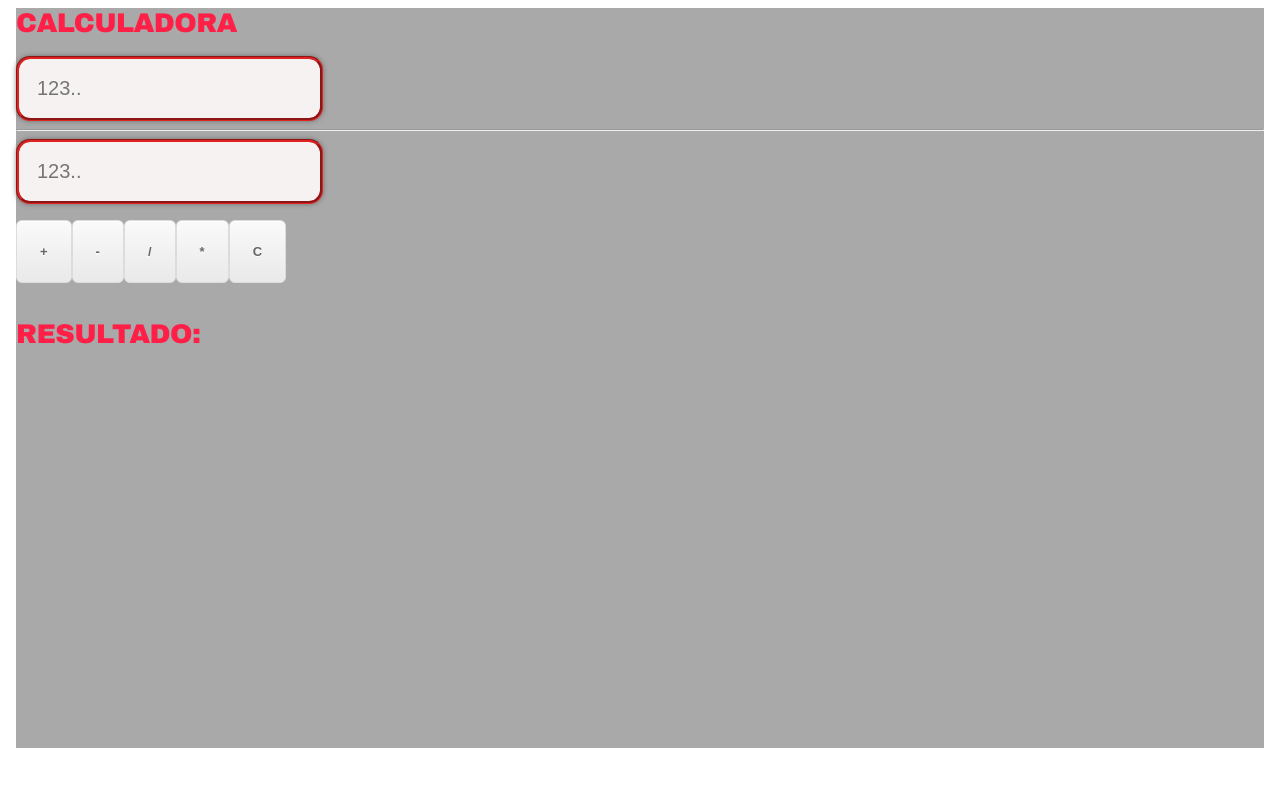
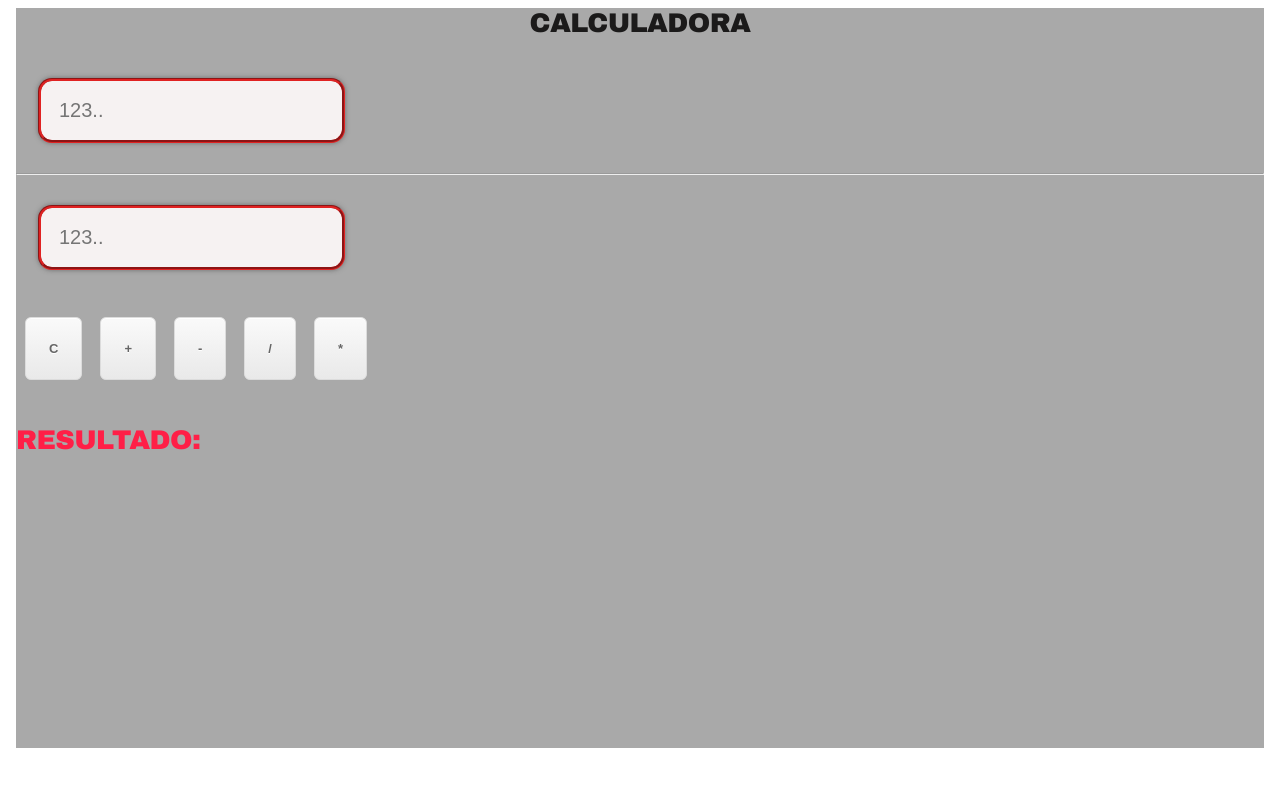
Before and after one commit to moaaskt/calculadora.moa, an Angular app: page / in a window 1280 px wide. Shown: the top 786 px of the page. Built offline with nearby package versions, Linux system fonts and the light colour scheme.

Commit message:
2 files modified

```diff
--- a/src/app/app.component.css
+++ b/src/app/app.component.css
@@ -1,4 +1,5 @@
 input {
+  margin: 22px;
   padding: 18px;
   font-size: 20px;
   border-width: 3px;
@@ -18,6 +19,7 @@ body{
   background-color: darkgrey;
 }
 button{
+  margin: 9px;
   box-shadow:inset 0px 1px 0px 0px #ffffff;
 	background:linear-gradient(to bottom, #f9f9f9 5%, #e9e9e9 100%);
 	background-color:#f9f9f9;
@@ -42,11 +44,12 @@ button{
     top:1px;
   }
   h1{
+    text-align: center;
     font-family: "Arial Black", Gadget, sans-serif;
 font-size: 27px;
 letter-spacing: -0.6px;
 word-spacing: 2px;
-color: #FF1F47;
+color: #1b1a1a;
 font-weight: 700;
 text-decoration: none solid rgb(68, 68, 68);
 font-style: normal;
--- a/src/app/app.component.html
+++ b/src/app/app.component.html
@@ -1,12 +1,12 @@
 <body>
 
 <h1>Calculadora</h1>
-<input title="Numero 1" placeholder="123.." type="number"  [(ngModel)]="n1">
+<input class="form-control" id="disabledInput" title="Numero 1" placeholder="123.." type="number"  [(ngModel)]="n1">
 <hr>
 <input title="Numero 2" placeholder="123.." type="number" [(ngModel)]="n2">
 
 
-<p><button (click)="operation('+')" title="Somar"> + </button > <button (click)="operation('-')" title="Diminuir"> - </button> <button  (click)="operation('/')" title="Dividir">/</button> <button (click)="operation('*')" title="Subtrair">*</button> <button (click)="Limpar()" > C</button>
+<p><button title="Limpar" (click)="Limpar()" > C</button><button (click)="operation('+')" title="Somar"> + </button > <button (click)="operation('-')" title="Diminuir"> - </button> <button  (click)="operation('/')" title="Dividir">/</button> <button (click)="operation('*')" title="Subtrair">*</button>
 
   <h4 title="Resultado das somas"> Resultado: <span> {{ resultado }}</span></h4>
 </body>
```
